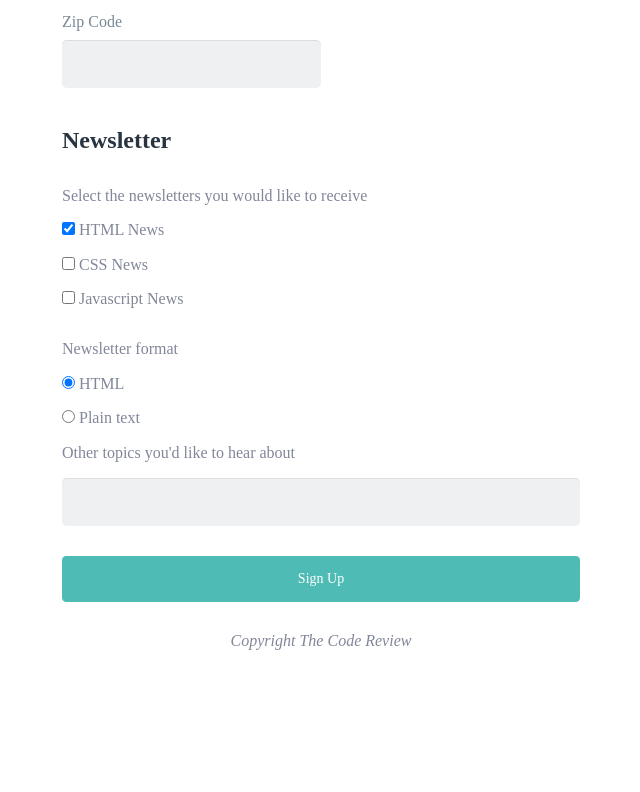
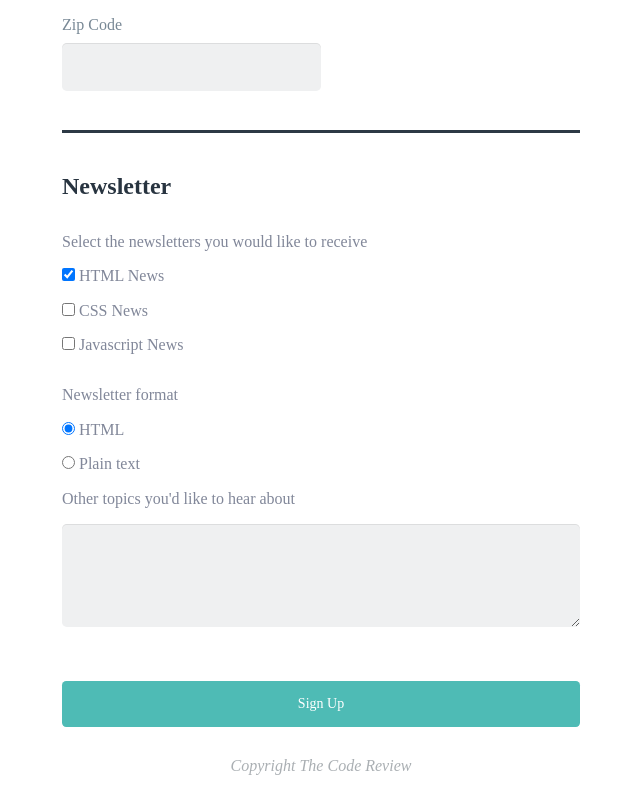
Before and after one commit to zcardais/online_registration_v3, a plain HTML site: page index.html in a window 1280 px wide. Shown: the part 798-1590 px from the top of the page, without its empty margins (319-959 px from the left). Before the commit the page ends 1465 px from the top, so only its background shows below. Drawn offline with nearby package versions, Linux system fonts and the light colour scheme.

Commit message:
Added border to form elements when in focus; Fixed width of horizontal border lines near top of page; Added horizontal line using border-top between zip code element and Newsletter h2; Refactored footer code and fixed font color; Fixed size of textarea element by using the textarea tag in place of input with type=textarea

```diff
--- a/css/styles.css
+++ b/css/styles.css
@@ -5,7 +5,7 @@ body {
   font-family: "Lucida Bright", serif;
 }
 .containerTop {
-  border-bottom: 3px solid #2d3945;
+  border-bottom: 5px solid #2d3945;
   text-align: center;
 }
 .logo {
@@ -21,14 +21,20 @@ h2,
 h3 {
   color: #283440;
 }
+.newsletter {
+  border-top: 3px solid #2d3945;
+  padding-top: 40px;
+}
 .subtext {
   color: #c2c5c8;
 }
 p {
   color: #818799;
 }
-footer {
+.copyright {
   text-align: center;
+  color:#aaafb3;
+  font-style: italic;
 }
 
 /* Layout Containers -------------------- */
@@ -39,7 +45,7 @@ footer {
   padding-right: 1em;
 }
 .containerForm {
-  border-top: 1px solid #2d3945;
+  border-top: 2px solid #2d3945;
   margin-top: 2px;
 }
 
@@ -56,12 +62,12 @@ label {
   margin-bottom: 0.5em;
   color: #788895;
 }
-input {
+input,
+textarea {
   outline: 0;
 	border: none;
 	padding: 15px;
 	border-radius: .3em;
-	/*border-bottom: 3px solid rgba(0,0,0,0.05);*/
   background: #eff0f1;
 }
 [placeholder="Required"],
@@ -72,7 +78,7 @@ input {
 input[type="text"],
 input[type="email"],
 input[type="tel"],
-input[type="textarea"],
+textarea,
 select {
 	font-size: 1em;
   color: #222222;
@@ -85,7 +91,7 @@ select {
 input[type="text"]:focus,
 input[type="email"]:focus,
 input[type="tel"]:focus,
-input[type="textarea"]:focus, {
+textarea:focus, {
     border: 3px solid #2d3945;
 }
 input[name='zip'] {
@@ -114,7 +120,8 @@ form > a {
 }
 input:focus,
 textarea:focus {
-  border-color: #52bab3;
+  border-color: #2d3945;
+  border: 3px solid #3d6185;
 }
 /* Media Queries -------------------- */
 
--- a/index.html
+++ b/index.html
@@ -88,7 +88,7 @@
           </select>
           <label for="zip">Zip Code</label>
           <input type="text" name="zip">
-          <h2>Newsletter</h2>
+          <h2 class="newsletter">Newsletter</h2>
           <p class="section">Select the newsletters you would like to receive</p>
           <p><input type="checkbox" name="newsletters" value="html" checked> HTML News</p>
           <p><input type="checkbox" name="newsletters" value="css"> CSS News</p>
@@ -98,12 +98,12 @@
           <p><input type="radio" name="format" value="text"> Plain text</p>
           </p>
           <p>Other topics you'd like to hear about</p>
-            <input type="textarea" value="">
+            <textarea id="message" rows="4"></textarea>
           </p>
-          <input type="submit" value="Sign Up" />
+          <input class="btn default" type="submit" value="Sign Up" />
         </form>
       </div>
-      <footer><p><em>Copyright The Code Review</em></p></footer>
+      <footer><p class="copyright">Copyright The Code Review</p></footer>
 
   </body>
 </html>
```
